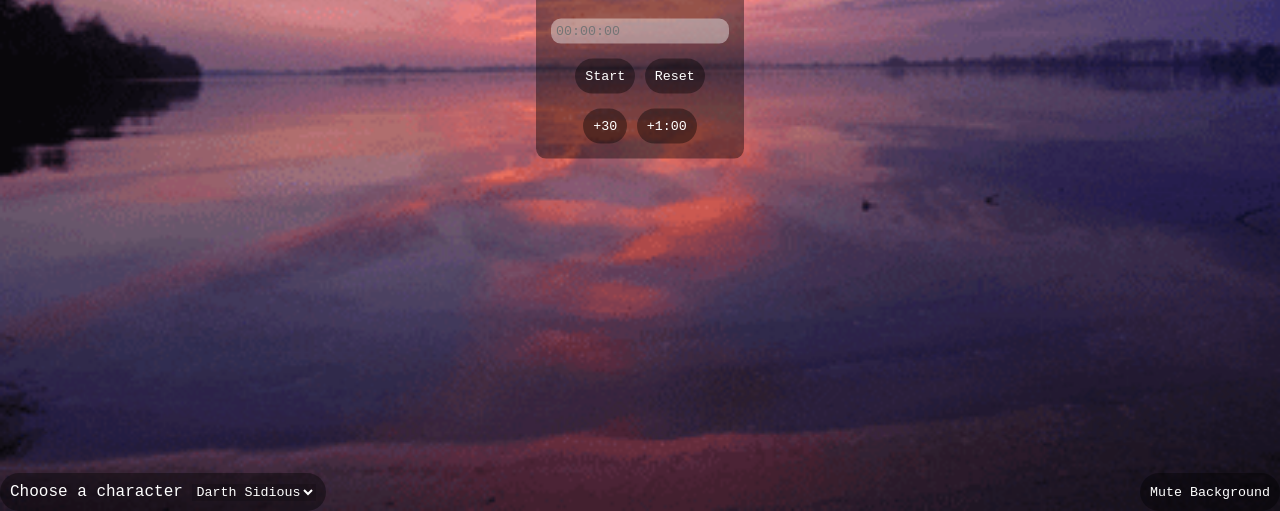
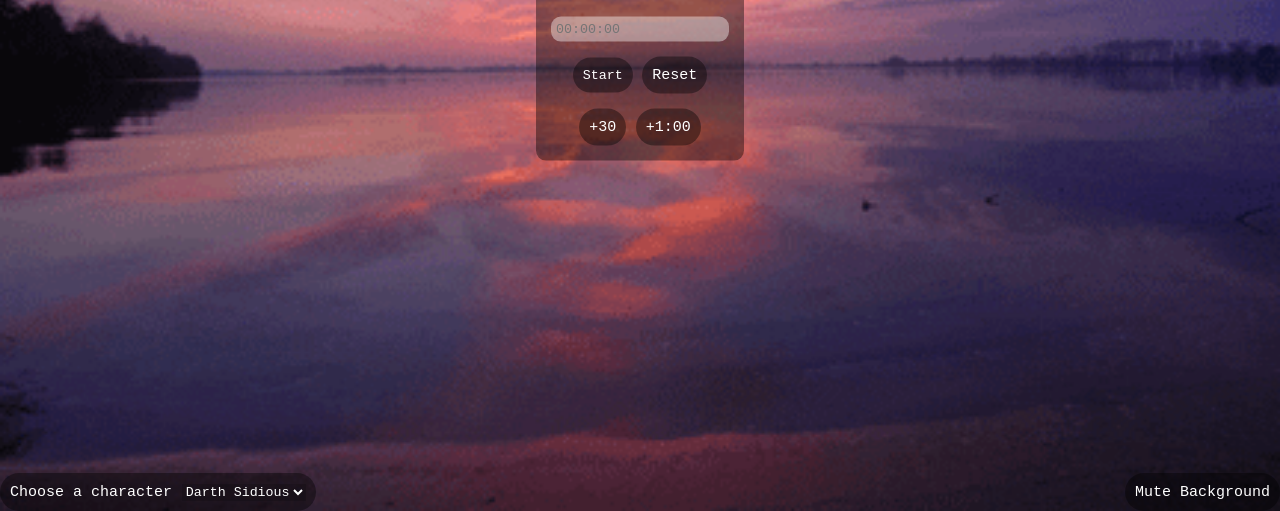
Before and after one commit to taylor-porter/timer, a plain HTML site: page index.html in a window 1280 px wide. Shown: the part 289-800 px from the top of the page. Drawn offline with Linux system fonts and the light colour scheme.

Commit message:
changed font size

```diff
--- a/style.css
+++ b/style.css
@@ -41,6 +41,9 @@ input[type="text"]{
     border: none;
     outline: none;
     padding: 5px;
+}
+label, button, input[type="option"]{
+    font-size: 15px;
 }
 #timer, input[type="text"]{
     border-radius: 10px;
```
